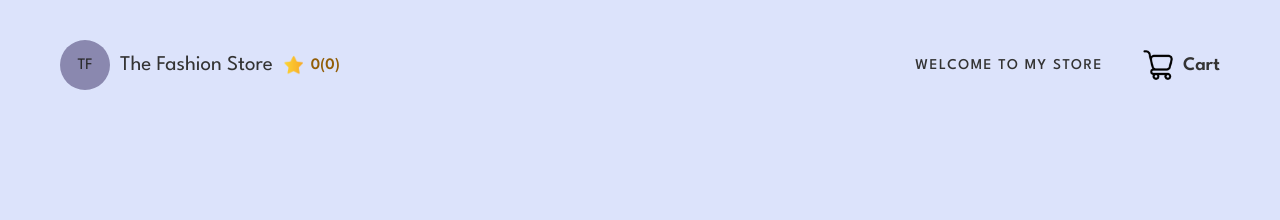
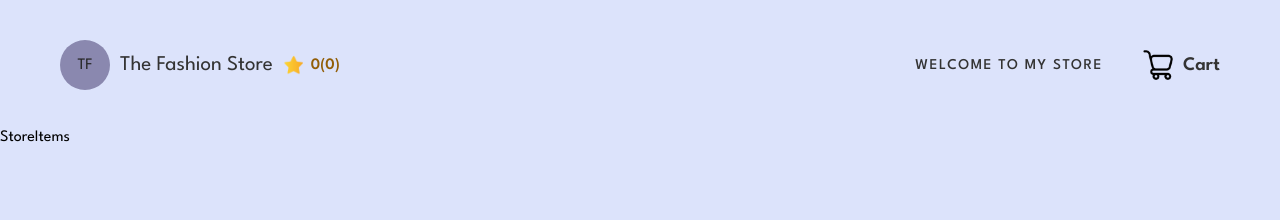
Before and after one commit to estherbabe/counter_app, a React (Create React App) app: page / in a window 1280 px wide. Shown: the top 220 px of the page. Built offline with nearby package versions, Linux system fonts and the light colour scheme.

Commit message:
created StoreItems.js

```diff
--- a/src/App.js
+++ b/src/App.js
@@ -1,10 +1,12 @@
 import React from "react";
 import Header from "./components/Header";
+import StoreItems from "./components/StoreItems";
 
 function App() {
   return (
     <div className="App">
       <Header />
+      <StoreItems />
     </div>
   );
 }
--- /dev/null
+++ b/src/components/StoreItems.js
@@ -0,0 +1,5 @@
+import React from "react";
+
+export default function StoreItems() {
+  return <div>StoreItems</div>;
+}
```
